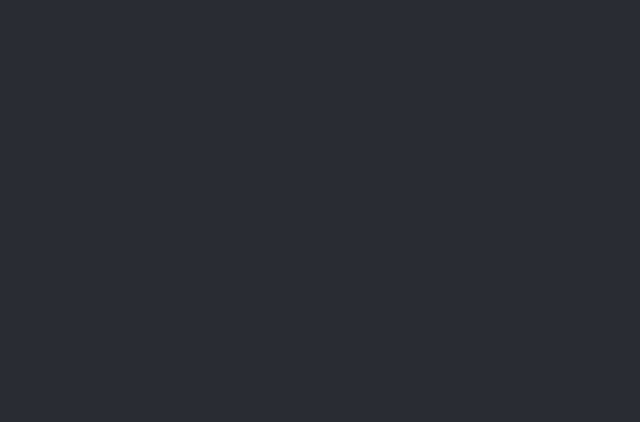
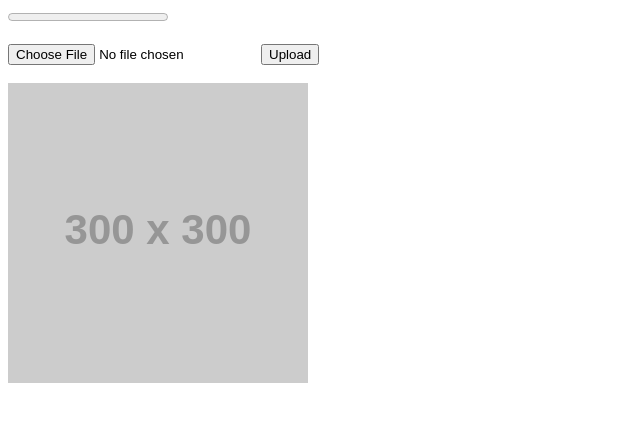
Before and after one commit to hokhacminhtri/load-images-web, a React (Create React App) app: page / in a window 1280 px wide. Shown: the top 422 px of the page, without its empty margins (0-640 px from the left). Built offline with nearby package versions, Linux system fonts and the light colour scheme.

Commit message:
Use Firebase storage for storing images

```diff
--- a/package.json
+++ b/package.json
@@ -6,6 +6,8 @@
     "@testing-library/jest-dom": "^5.11.4",
     "@testing-library/react": "^11.1.0",
     "@testing-library/user-event": "^12.1.10",
+    "axios": "^0.21.1",
+    "firebase": "^8.4.1",
     "react": "^17.0.2",
     "react-dom": "^17.0.2",
     "react-scripts": "4.0.3",
--- a/public/index.html
+++ b/public/index.html
@@ -1,14 +1,12 @@
 <!DOCTYPE html>
 <html lang="en">
+
 <head>
   <meta charset="utf-8" />
   <link rel="icon" href="%PUBLIC_URL%/favicon.ico" />
   <meta name="viewport" content="width=device-width, initial-scale=1" />
   <meta name="theme-color" content="#000000" />
-    <meta
-      name="description"
-      content="Web site created using create-react-app"
-    />
+  <meta name="description" content="Web site created using create-react-app" />
   <link rel="apple-touch-icon" href="%PUBLIC_URL%/logo192.png" />
   <!--
       manifest.json provides metadata used when your web app is installed on a
@@ -24,8 +22,9 @@
       work correctly both with client-side routing and a non-root public URL.
       Learn how to configure a non-root public URL by running `npm run build`.
     -->
-    <title>React App</title>
+  <title>ECUS04-LoadImagesApp</title>
 </head>
+
 <body>
   <noscript>You need to enable JavaScript to run this app.</noscript>
   <div id="root"></div>
@@ -40,4 +39,5 @@
       To create a production bundle, use `npm run build` or `yarn build`.
     -->
 </body>
+
 </html>
--- a/src/App.js
+++ b/src/App.js
@@ -1,11 +1,8 @@
+import React from "react";
 import "./App.css";
 
 function App() {
-  return (
-    <div className="App">
-      <header className="App-header"></header>
-    </div>
-  );
+  return <div className="App"></div>;
 }
 
 export default App;
--- /dev/null
+++ b/src/firebase/index.js
@@ -0,0 +1,19 @@
+import firebase from "firebase/app";
+import "firebase/storage";
+
+// For Firebase JS SDK v7.20.0 and later, measurementId is optional
+const firebaseConfig = {
+  apiKey: "AIzaSyCMXPNegqrAWJUAM8xl9mHde81mzDQwHp0",
+  authDomain: "database-loadimage.firebaseapp.com",
+  projectId: "database-loadimage",
+  storageBucket: "database-loadimage.appspot.com",
+  messagingSenderId: "270665154479",
+  appId: "1:270665154479:web:8425d38d6d21c647a1f95a",
+  measurementId: "G-KYM56TX620",
+};
+
+firebase.initializeApp(firebaseConfig);
+
+const storage = firebase.storage();
+
+export { storage, firebase as default };
--- a/src/index.js
+++ b/src/index.js
@@ -1,17 +1,58 @@
-import React from 'react';
-import ReactDOM from 'react-dom';
-import './index.css';
-import App from './App';
-import reportWebVitals from './reportWebVitals';
+import React, { useState } from "react";
+import { render } from "react-dom";
+import { storage } from "./firebase";
 
-ReactDOM.render(
-  <React.StrictMode>
-    <App />
-  </React.StrictMode>,
-  document.getElementById('root')
-);
+const ReactFirebaseFileUpload = () => {
+  const [image, setImage] = useState(null);
+  const [url, setUrl] = useState("");
+  const [progress, setProgress] = useState(0);
 
-// If you want to start measuring performance in your app, pass a function
-// to log results (for example: reportWebVitals(console.log))
-// or send to an analytics endpoint. Learn more: https://bit.ly/CRA-vitals
-reportWebVitals();
+  const handleChange = (e) => {
+    if (e.target.files[0]) {
+      setImage(e.target.files[0]);
+    }
+  };
+
+  const handleUpload = () => {
+    const uploadTask = storage.ref(`images/${image.name}`).put(image);
+    uploadTask.on(
+      "state_changed",
+      (snapshot) => {
+        const progress = Math.round(
+          (snapshot.bytesTransferred / snapshot.totalBytes) * 100
+        );
+        setProgress(progress);
+      },
+      (error) => {
+        console.log(error);
+      },
+      () => {
+        storage
+          .ref("images")
+          .child(image.name)
+          .getDownloadURL()
+          .then((url) => {
+            setUrl(url);
+          });
+      }
+    );
+  };
+
+  console.log("image: ", image);
+
+  return (
+    <div>
+      <progress value={progress} max="100" />
+      <br />
+      <br />
+      <input type="file" onChange={handleChange} />
+      <button onClick={handleUpload}>Upload</button>
+      <br />
+      {url}
+      <br />
+      <img src={url || "http://via.placeholder.com/300"} alt="firebase-image" />
+    </div>
+  );
+};
+
+render(<ReactFirebaseFileUpload />, document.querySelector("#root"));
```
Also changed, not shown: 1 other file (tests, documents, lock files or other folders). Lines whose indentation alone changed are shown as unchanged.
